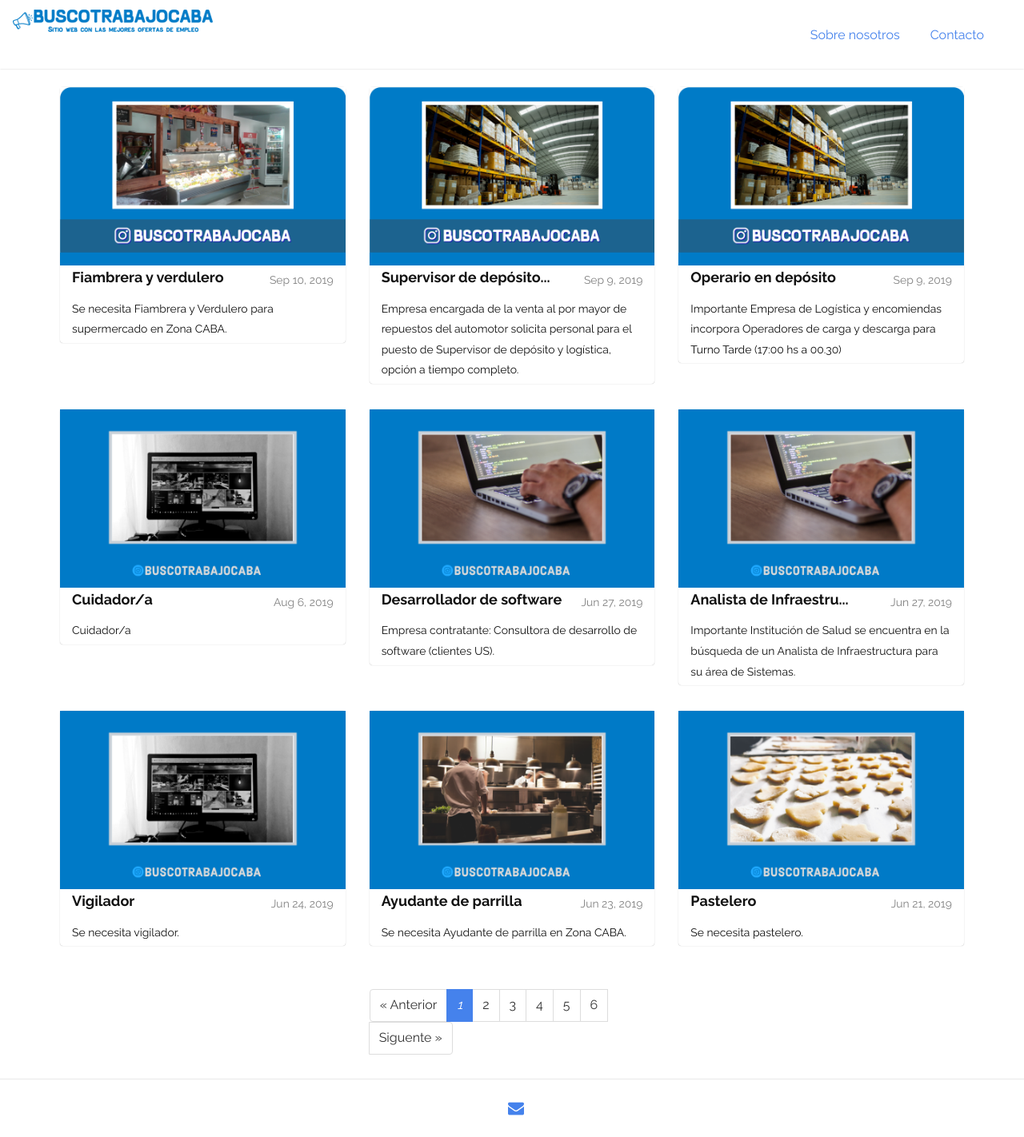
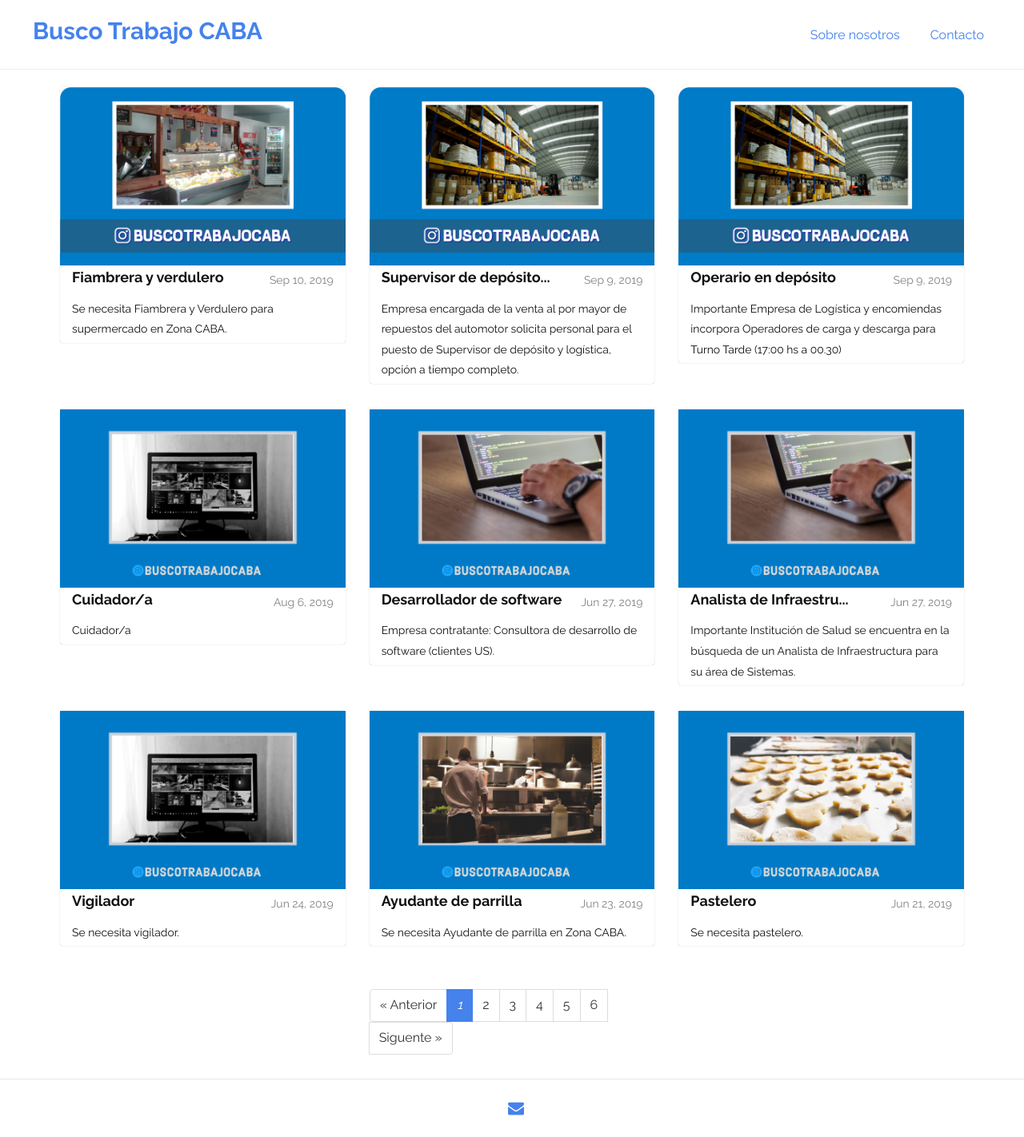
Before and after one commit to Lucas68747/buscotrabajoargentina.github.io, a Jekyll site: the page built from index.html, in a window 1280 px wide. Shown: the whole page at 80% size. Built offline with Jekyll 4.4.1, drawn with Linux system fonts in a browser that asks for light colours; the list of posts is cut into pages by our own code.

Commit message:
Update header.html

```diff
--- a/_includes/header.html
+++ b/_includes/header.html
@@ -10,7 +10,7 @@
         <span class="icon-bar"></span>
       </button>
 
-      <a class="brand-image" href="{{ HOME_PATH }}"><img class="brand-image" src="images/logo-btc.png"/></a></li>
+        <a class="navbar-brand" href="{{site.baseurl}}/">{{site.title}}</a>
     </div>
 
     <!-- Collect the nav links, forms, and other content for toggling -->
```
